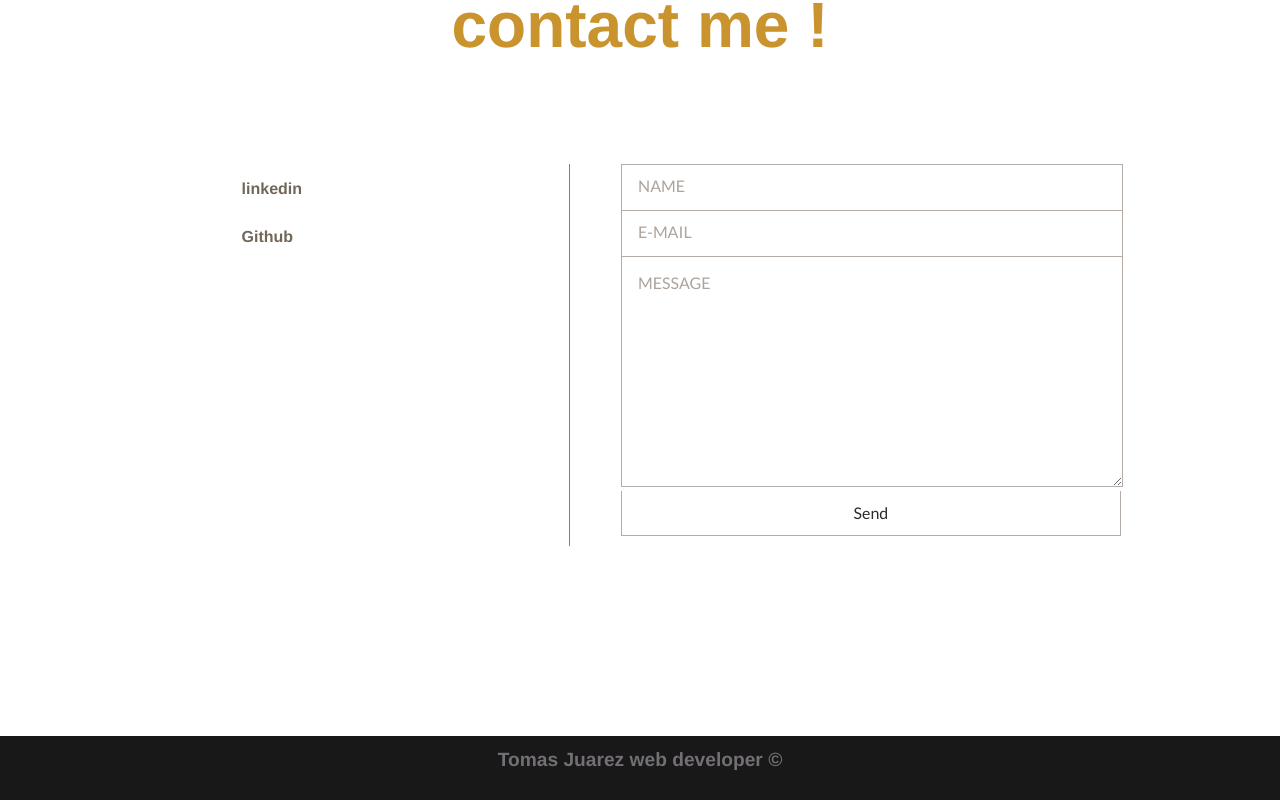
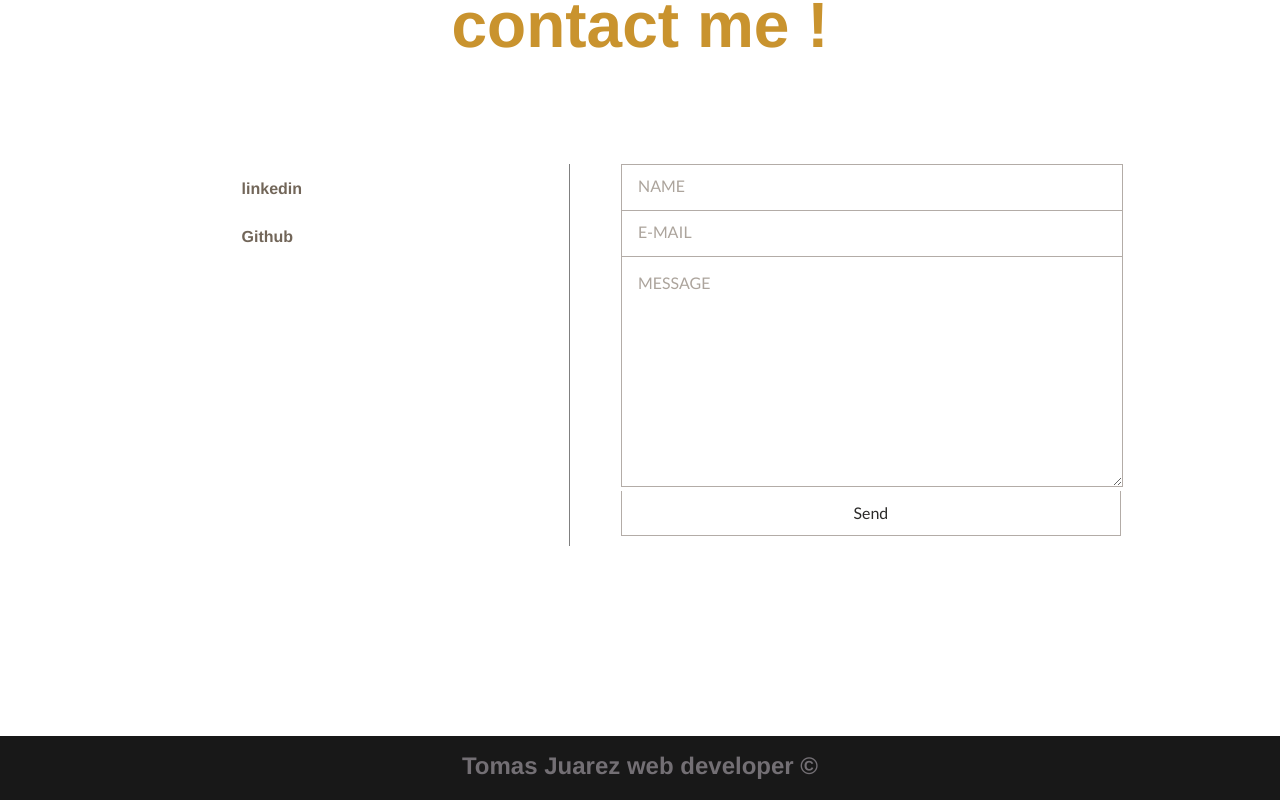
Before and after one commit to moka-web/portfolio2.0, a React (Vite) app: page / in a window 1280 px wide. Shown: the part 2599-3399 px from the top of the page. Built offline with nearby package versions, Linux system fonts and the light colour scheme.

Commit message:
footer copy

```diff
--- a/src/components/Footer/footer.css
+++ b/src/components/Footer/footer.css
@@ -12,5 +12,5 @@ footer{
 }
 
 footer div h1 {
-    font-size: 1.5vw;
+    font-size: 1.5rem;
 }
```
